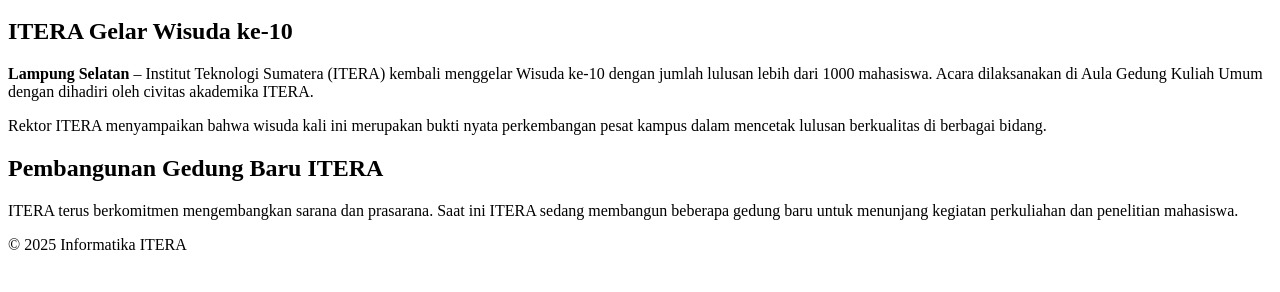
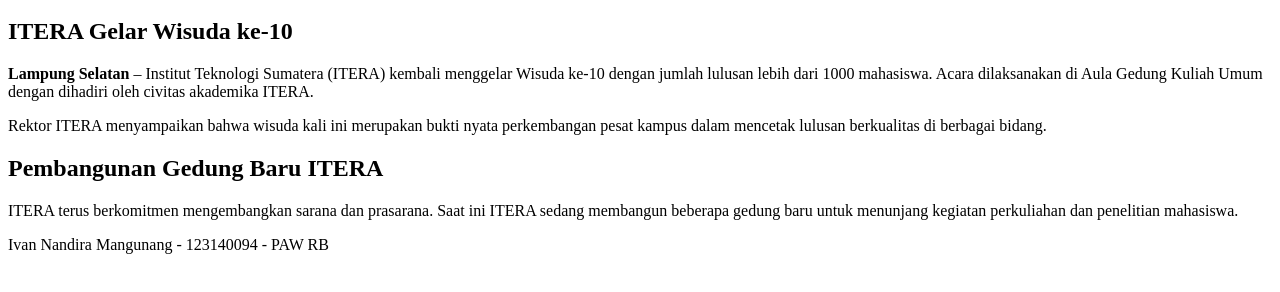
Before and after one commit to V4nzz/Tugas2-Pengweb-RB, a plain HTML site: page berita.html in a window 1280 px wide. Shown: the part 118-410 px from the top of the page. Drawn offline with Linux system fonts and the light colour scheme.

Commit message:
Update berita.html

```diff
--- a/berita.html
+++ b/berita.html
@@ -30,7 +30,8 @@
     </main>
 
     <footer>
-        <p>&copy; 2025 Informatika ITERA</p>
+        <p>Ivan Nandira Mangunang - 123140094 - PAW RB</p>
     </footer>
 </body>
+
 </html>
```
